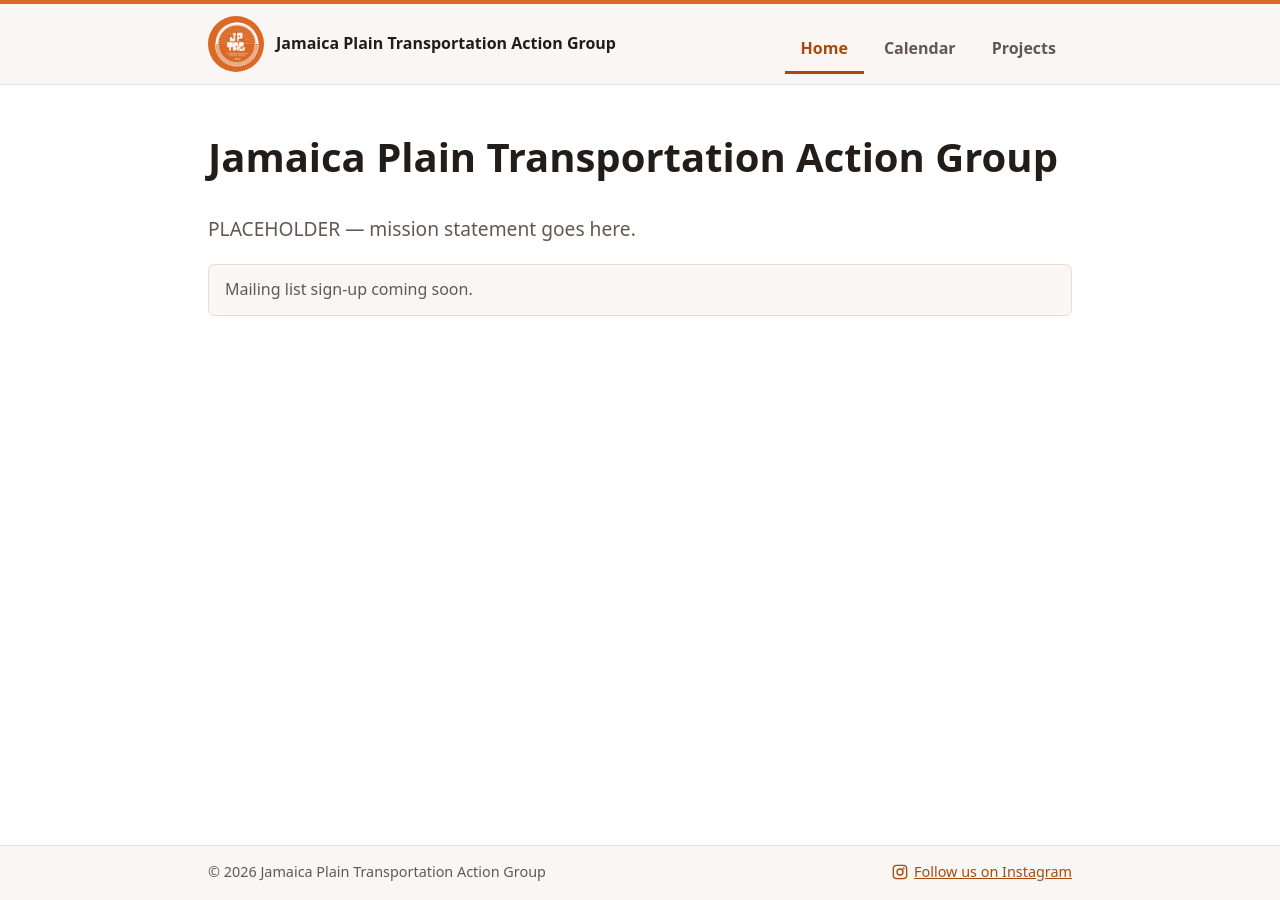
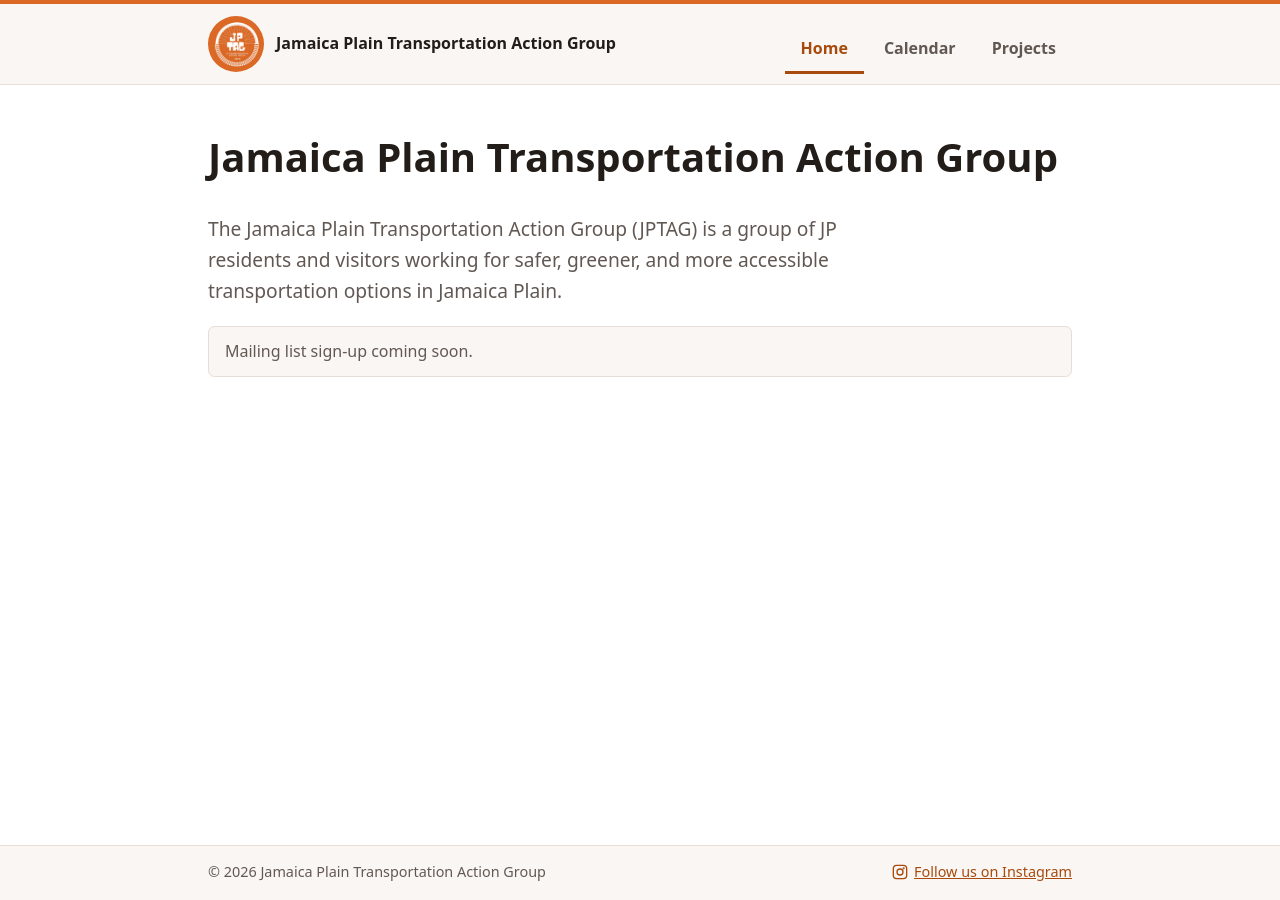
Before and after one commit to nathan-weinberg/jptag, a Jekyll site: the page built from index.md, in a window 1280 px wide. Built offline with Jekyll 4.4.1, drawn with Linux system fonts in a browser that asks for light colours.

Commit message:
Updated mission statement
Signed-off-by: Nathan Weinberg <nathansweinberg@gmail.com>

```diff
--- a/_config.yml
+++ b/_config.yml
@@ -5,7 +5,7 @@ short_title: JPTAG
 description: >-
   Neighbors working for safer, more reliable transportation in Jamaica Plain.
 mission: >-
-  PLACEHOLDER — mission statement goes here.
+  The Jamaica Plain Transportation Action Group (JPTAG) is a group of JP residents and visitors working for safer, greener, and more accessible transportation options in Jamaica Plain.
 
 # Set to "" if the site is served from a custom domain or <user>.github.io repo.
 # (The GitHub Actions build overrides this automatically.)
```
